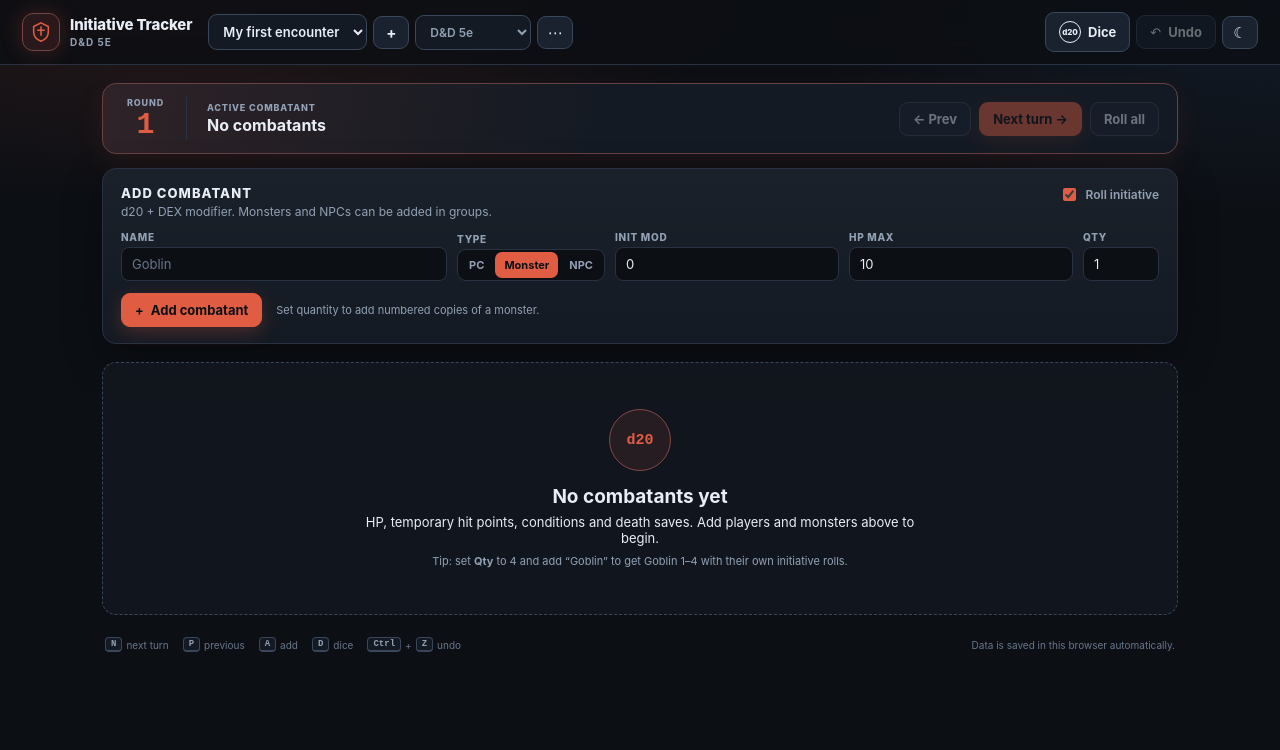
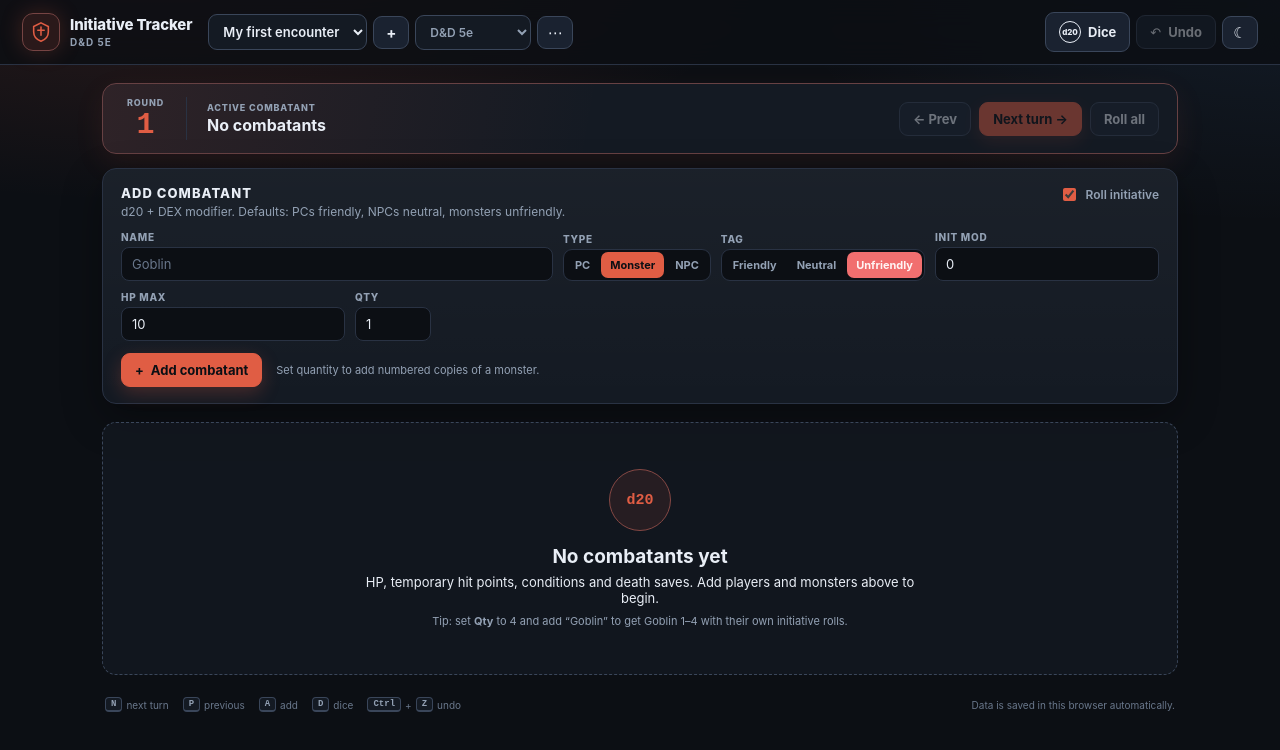
Before and after one commit to Battosai42/initiative_tracker, a React (Vite) app: page / in a window 1280 px wide. Shown: the top 750 px of the page. Built offline with nearby package versions, Linux system fonts and the light colour scheme.

Commit message:
optical improvements

```diff
--- a/src/components/AddCombatant.tsx
+++ b/src/components/AddCombatant.tsx
@@ -1,14 +1,26 @@
 import { useEffect, useRef, useState, type FormEvent } from 'react';
 import { useStore } from '../state/store';
-import { track } from '../lib/factory';
+import { defaultDisposition, track } from '../lib/factory';
 import { rollInitiativeScore } from '../lib/dice';
 import { sideNames } from '../lib/battletech';
-import type { Role } from '../types';
+import type { Disposition, Role } from '../types';
 
 const ROLE_LABELS: Record<Role, string> = {
   pc: 'PC',
   monster: 'Monster',
   npc: 'NPC',
+};
+
+const DISPOSITION_LABELS: Record<Disposition, string> = {
+  friendly: 'Friendly',
+  neutral: 'Neutral',
+  unfriendly: 'Unfriendly',
+};
+
+const DISPOSITION_HINTS: Record<Disposition, string> = {
+  friendly: 'Allies and friendly characters',
+  neutral: 'Bystanders and characters who are neither ally nor enemy',
+  unfriendly: 'Hostile creatures and monsters',
 };
 
 function toInt(value: string, fallback = 0): number {
@@ -20,6 +32,7 @@ export function AddCombatant() {
   const { system, encounter, addCombatants } = useStore();
   const [name, setName] = useState('');
   const [role, setRole] = useState<Role>('monster');
+  const [disposition, setDisposition] = useState<Disposition>('unfriendly');
   const [side, setSide] = useState('OpFor');
   const [initMod, setInitMod] = useState('0');
   const [score, setScore] = useState('');
@@ -67,6 +80,7 @@ export function AddCombatant() {
 
   const pickRole = (next: Role) => {
     setRole(next);
+    setDisposition(defaultDisposition(next));
     setSide(next === 'pc' ? 'Players' : 'OpFor');
   };
 
@@ -97,6 +111,7 @@ export function AddCombatant() {
       return {
         name: displayName,
         role,
+        disposition,
         side: isBt ? side.trim() || (role === 'pc' ? 'Players' : 'OpFor') : role === 'pc' ? 'Players' : 'OpFor',
         initiative,
         initMod: modifier,
@@ -125,8 +140,8 @@ export function AddCombatant() {
           <h2>Add combatant</h2>
           <p className="muted">
             {isBt
-              ? 'Add units to a side. Side initiative is rolled with 2d6.'
-              : `${system.initHint}. Monsters and NPCs can be added in groups.`}
+              ? 'Add units to a side. Side initiative is rolled with 2d6. Units follow the tag defaults.'
+              : `${system.initHint}. Defaults: PCs friendly, NPCs neutral, monsters unfriendly.`}
           </p>
         </div>
         {!isBt ? (
@@ -169,6 +184,24 @@ export function AddCombatant() {
                   aria-pressed={role === entry}
                 >
                   {ROLE_LABELS[entry]}
+                </button>
+              ))}
+            </div>
+          </div>
+
+          <div className="field">
+            <label>Tag</label>
+            <div className="segmented" role="group" aria-label="Disposition">
+              {(['friendly', 'neutral', 'unfriendly'] as Disposition[]).map((entry) => (
+                <button
+                  key={entry}
+                  type="button"
+                  className={`disposition-${entry} ${disposition === entry ? 'is-selected' : ''}`}
+                  onClick={() => setDisposition(entry)}
+                  aria-pressed={disposition === entry}
+                  title={DISPOSITION_HINTS[entry]}
+                >
+                  {DISPOSITION_LABELS[entry]}
                 </button>
               ))}
             </div>
--- a/src/components/CombatantCard.tsx
+++ b/src/components/CombatantCard.tsx
@@ -12,6 +12,20 @@ const ROLE_LABELS: Record<Combatant['role'], string> = {
   monster: 'Monster',
   npc: 'NPC',
 };
+
+const DISPOSITION_LABELS: Record<Combatant['disposition'], string> = {
+  friendly: 'Friendly',
+  neutral: 'Neutral',
+  unfriendly: 'Unfriendly',
+};
+
+function nextDisposition(
+  disposition: Combatant['disposition'],
+): Combatant['disposition'] {
+  if (disposition === 'friendly') return 'neutral';
+  if (disposition === 'neutral') return 'unfriendly';
+  return 'friendly';
+}
 
 interface PipsProps {
   label: string;
@@ -204,6 +218,7 @@ export function CombatantCard({ combatant }: { combatant: Combatant }) {
   if (combatant.defeated) classes.push('is-defeated');
   if (expanded) classes.push('is-open');
   classes.push(`role-${combatant.role}`);
+  classes.push(`disposition-${combatant.disposition}`);
 
   const heatWarning = combatant.heat >= 14;
 
@@ -264,6 +279,23 @@ export function CombatantCard({ combatant }: { combatant: Combatant }) {
               aria-label="Combatant name"
             />
             <span className={`role-badge role-${combatant.role}`}>{ROLE_LABELS[combatant.role]}</span>
+            <button
+              type="button"
+              className={`disposition-tag ${combatant.disposition}`}
+              onClick={() =>
+                updateCombatant(combatant.id, {
+                  disposition: nextDisposition(combatant.disposition),
+                })
+              }
+              title={`${DISPOSITION_LABELS[combatant.disposition]} — click to mark ${
+                DISPOSITION_LABELS[nextDisposition(combatant.disposition)].toLowerCase()
+              }`}
+              aria-label={`${DISPOSITION_LABELS[combatant.disposition]}. Click to mark ${
+                DISPOSITION_LABELS[nextDisposition(combatant.disposition)].toLowerCase()
+              }.`}
+            >
+              {DISPOSITION_LABELS[combatant.disposition]}
+            </button>
             {isBt ? <span className="side-badge">{combatant.side || 'Unassigned'}</span> : null}
             {isActive ? <span className="active-pill">Active</span> : null}
             {combatant.acted && isBt ? <span className="acted-pill">Acted</span> : null}
--- a/src/components/DeadList.tsx
+++ b/src/components/DeadList.tsx
@@ -5,6 +5,12 @@ const ROLE_LABELS: Record<Combatant['role'], string> = {
   pc: 'PC',
   monster: 'Monster',
   npc: 'NPC',
+};
+
+const DISPOSITION_LABELS: Record<Combatant['disposition'], string> = {
+  friendly: 'Friendly',
+  neutral: 'Neutral',
+  unfriendly: 'Unfriendly',
 };
 
 interface DeadListProps {
@@ -32,13 +38,19 @@ export function DeadList({ combatants }: DeadListProps) {
             ? `${combatant.armor.current}/${combatant.armor.max} armor · ${combatant.structure.current}/${combatant.structure.max} structure`
             : `${combatant.hp.current}/${combatant.hp.max} ${system.primaryLabel}`;
           return (
-            <div className="dead-row" key={combatant.id}>
+            <div
+              className={`dead-row disposition-${combatant.disposition}`}
+              key={combatant.id}
+            >
               <span className="dead-skull" aria-hidden="true">
                 ☠
               </span>
               <span className="dead-name">{combatant.name}</span>
               <span className={`role-badge role-${combatant.role}`}>
                 {ROLE_LABELS[combatant.role]}
+              </span>
+              <span className={`disposition-tag ${combatant.disposition}`}>
+                {DISPOSITION_LABELS[combatant.disposition]}
               </span>
               {isBt ? (
                 <span className="side-badge">{combatant.side || 'Unassigned'}</span>
--- a/src/lib/factory.ts
+++ b/src/lib/factory.ts
@@ -3,6 +3,7 @@ import {
   type AppData,
   type Combatant,
   type ConditionInstance,
+  type Disposition,
   type Encounter,
   type Role,
   type SystemId,
@@ -29,11 +30,19 @@ export function track(max = 0, current = max): Track {
   };
 }
 
+export function defaultDisposition(role: Role): Disposition {
+  if (role === 'monster') return 'unfriendly';
+  if (role === 'npc') return 'neutral';
+  return 'friendly';
+}
+
 export function createCombatant(partial: Partial<Combatant> = {}): Combatant {
+  const role = partial.role ?? 'npc';
   return {
     id: uid('c'),
     name: 'Combatant',
-    role: 'npc',
+    role,
+    disposition: partial.disposition ?? defaultDisposition(role),
     side: 'Players',
     initiative: null,
     initMod: 0,
@@ -157,6 +166,11 @@ function normRole(value: unknown): Role {
   return value === 'pc' || value === 'monster' || value === 'npc' ? value : 'npc';
 }
 
+function normDisposition(value: unknown, role: Role): Disposition {
+  if (value === 'friendly' || value === 'neutral' || value === 'unfriendly') return value;
+  return defaultDisposition(role);
+}
+
 function normSystem(value: unknown): SystemId {
   return typeof value === 'string' && value in SYSTEMS ? (value as SystemId) : 'generic';
 }
@@ -168,6 +182,7 @@ export function normalizeCombatant(value: unknown, remapIds = false): Combatant
     id: remapIds || !str(raw.id) ? uid('c') : str(raw.id),
     name: str(raw.name, 'Combatant').slice(0, 120) || 'Combatant',
     role,
+    disposition: normDisposition(raw.disposition, role),
     side: str(raw.side, role === 'pc' ? 'Players' : 'OpFor').slice(0, 60) || 'OpFor',
     initiative:
       raw.initiative === null || raw.initiative === undefined || raw.initiative === ''
--- a/src/styles.css
+++ b/src/styles.css
@@ -17,6 +17,7 @@
   --warn: #f2b04a;
   --bad: #f16f6f;
   --secondary: #63a9ff;
+  --neutral: #9aa7b8;
   --armor: #f0a63a;
   --structure: #ef6b6b;
   --shadow: 0 14px 40px rgba(0, 0, 0, 0.32);
@@ -42,6 +43,7 @@
   --warn: #b2730a;
   --bad: #c73636;
   --secondary: #2f6fce;
+  --neutral: #6f7d90;
   --armor: #b87410;
   --structure: #c43d3d;
   --shadow: 0 14px 40px rgba(28, 44, 70, 0.12);
@@ -769,6 +771,18 @@ p {
   border-top: 0;
 }
 
+.dead-row.disposition-friendly {
+  background: color-mix(in srgb, var(--good) 8%, transparent);
+}
+
+.dead-row.disposition-neutral {
+  background: color-mix(in srgb, var(--neutral) 9%, transparent);
+}
+
+.dead-row.disposition-unfriendly {
+  background: color-mix(in srgb, var(--bad) 8%, transparent);
+}
+
 .dead-skull {
   color: var(--bad);
   font-size: 14px;
@@ -880,11 +894,26 @@ p {
   transition: background 0.15s ease;
 }
 
+.combatant.disposition-friendly {
+  --disposition: var(--good);
+  --disposition-tint: color-mix(in srgb, var(--good) 15%, var(--bg-elev));
+}
+
+.combatant.disposition-unfriendly {
+  --disposition: var(--bad);
+  --disposition-tint: color-mix(in srgb, var(--bad) 15%, var(--bg-elev));
+}
+
+.combatant.disposition-neutral {
+  --disposition: var(--neutral);
+  --disposition-tint: color-mix(in srgb, var(--neutral) 18%, var(--bg-elev));
+}
+
 .combatant.is-active {
   border-color: color-mix(in srgb, var(--accent) 70%, var(--line));
   background:
     linear-gradient(90deg, color-mix(in srgb, var(--accent) 10%, transparent), transparent 34%),
-    var(--bg-elev);
+    var(--disposition-tint, var(--bg-elev));
   box-shadow: 0 0 0 1px color-mix(in srgb, var(--accent) 45%, transparent),
     0 10px 30px color-mix(in srgb, var(--accent) 12%, transparent);
 }
@@ -897,7 +926,20 @@ p {
   border-color: color-mix(in srgb, var(--accent) 48%, var(--line));
   background:
     linear-gradient(90deg, color-mix(in srgb, var(--accent) 7%, transparent), transparent 30%),
-    var(--bg-elev);
+    var(--disposition-tint, var(--bg-elev));
+}
+
+.combatant.disposition-friendly:not(.is-active):not(.side-active),
+.combatant.disposition-neutral:not(.is-active):not(.side-active),
+.combatant.disposition-unfriendly:not(.is-active):not(.side-active) {
+  border-color: color-mix(in srgb, var(--disposition) 32%, var(--line));
+  background: var(--disposition-tint);
+}
+
+.combatant.disposition-friendly:not(.is-active):not(.side-active)::before,
+.combatant.disposition-neutral:not(.is-active):not(.side-active)::before,
+.combatant.disposition-unfriendly:not(.is-active):not(.side-active)::before {
+  background: color-mix(in srgb, var(--disposition) 60%, transparent);
 }
 
 .combatant.is-defeated {
@@ -1052,6 +1094,71 @@ p {
 
 .role-badge.role-npc {
   color: var(--muted);
+}
+
+.disposition-tag {
+  display: inline-flex;
+  align-items: center;
+  padding: 2px 7px;
+  border-radius: 999px;
+  border: 1px solid transparent;
+  background: transparent;
+  font-size: 9px;
+  font-weight: 800;
+  letter-spacing: 0.06em;
+  text-transform: uppercase;
+  white-space: nowrap;
+  line-height: 1.5;
+  cursor: default;
+  transition:
+    border-color 0.15s ease,
+    background 0.15s ease,
+    color 0.15s ease;
+}
+
+button.disposition-tag {
+  cursor: pointer;
+}
+
+.disposition-tag.friendly {
+  --disposition: var(--good);
+  color: color-mix(in srgb, var(--good) 82%, var(--text));
+  border-color: color-mix(in srgb, var(--good) 42%, var(--line));
+  background: color-mix(in srgb, var(--good) 13%, transparent);
+}
+
+.disposition-tag.neutral {
+  --disposition: var(--neutral);
+  color: color-mix(in srgb, var(--neutral) 78%, var(--text));
+  border-color: color-mix(in srgb, var(--neutral) 42%, var(--line));
+  background: color-mix(in srgb, var(--neutral) 15%, transparent);
+}
+
+.disposition-tag.unfriendly {
+  --disposition: var(--bad);
+  color: color-mix(in srgb, var(--bad) 82%, var(--text));
+  border-color: color-mix(in srgb, var(--bad) 42%, var(--line));
+  background: color-mix(in srgb, var(--bad) 13%, transparent);
+}
+
+button.disposition-tag:hover {
+  border-color: currentColor;
+  background: color-mix(in srgb, var(--disposition) 22%, transparent);
+}
+
+.segmented button.disposition-friendly.is-selected {
+  background: var(--good);
+  color: #05130c;
+}
+
+.segmented button.disposition-neutral.is-selected {
+  background: var(--neutral);
+  color: #10151c;
+}
+
+.segmented button.disposition-unfriendly.is-selected {
+  background: var(--bad);
+  color: #fff5f5;
 }
 
 .side-badge {
--- a/src/types.ts
+++ b/src/types.ts
@@ -7,6 +7,8 @@ export type SystemId =
   | 'generic';
 
 export type Role = 'pc' | 'monster' | 'npc';
+
+export type Disposition = 'friendly' | 'neutral' | 'unfriendly';
 
 export interface Track {
   current: number;
@@ -25,6 +27,8 @@ export interface Combatant {
   id: string;
   name: string;
   role: Role;
+  /** Friendly, neutral, and unfriendly combatants get different card tints and tags. */
+  disposition: Disposition;
   side: string;
   initiative: number | null;
   initMod: number;
```
Also changed, not shown: 2 other files (tests, documents, lock files or other folders).
